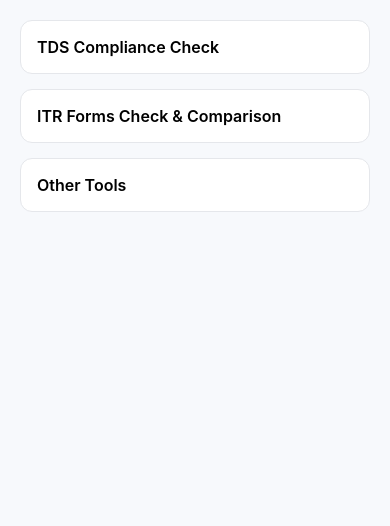
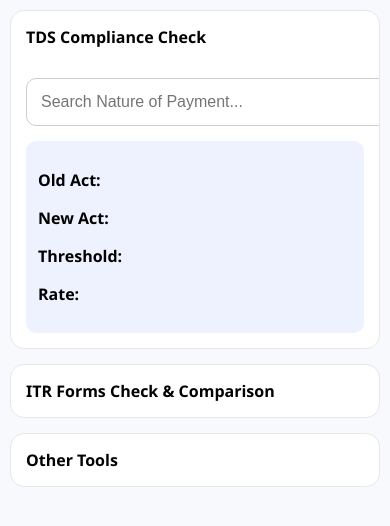
Before and after one commit to tanoojreddy1801-rgb/tds-tool, a plain HTML site: page index.html in a window 390 px wide. Drawn offline with Linux system fonts and the light colour scheme.

Commit message:
Update index.html

```diff
--- a/index.html
+++ b/index.html
@@ -4,46 +4,54 @@
 <meta name="viewport" content="width=device-width, initial-scale=1">
 
 <style>
+
+/* GLOBAL */
 body {
-  font-family: 'Inter', Arial, sans-serif;
+  font-family: 'Segoe UI', Arial, sans-serif;
+  margin: 0;
+  padding: 15px;
   background: #f7f9fc;
-  margin: 0;
-  padding: 20px;
 }
 
-/* SECTION BUTTONS */
-details {
+/* SECTION CARD */
+.section {
   background: white;
-  border-radius: 12px;
+  border-radius: 14px;
   margin-bottom: 15px;
   border: 1px solid #e5e7eb;
   overflow: hidden;
 }
 
-summary {
-  padding: 16px;
-  font-size: 16px;
+/* HEADER */
+.section-header {
+  padding: 15px;
   font-weight: 600;
   cursor: pointer;
-  list-style: none;
+  font-size: 16px;
 }
 
-summary:hover {
+.section-header:hover {
   background: #eef2ff;
 }
 
 /* CONTENT */
 .section-content {
+  display: none;
   padding: 15px;
 }
 
-/* SEARCH */
+/* ACTIVE */
+.section.active .section-content {
+  display: block;
+}
+
+/* INPUT */
 input {
   width: 100%;
   padding: 14px;
+  font-size: 16px;
   border-radius: 10px;
   border: 1px solid #ccc;
-  font-size: 16px;
 }
 
 /* LIST */
@@ -52,14 +60,14 @@ ul {
   padding: 0;
   margin-top: 10px;
   border: 1px solid #ddd;
-  max-height: 200px;
-  overflow-y: auto;
+  border-radius: 10px;
   display: none;
 }
 
 li {
   padding: 12px;
   cursor: pointer;
+  border-bottom: 1px solid #eee;
 }
 
 li:hover {
@@ -69,9 +77,16 @@ li:hover {
 /* RESULT */
 .result {
   margin-top: 15px;
-  background: #f1f5f9;
+  background: #eef2ff;
   padding: 12px;
   border-radius: 10px;
+}
+
+/* MOBILE FIX */
+@media (max-width:600px){
+  body {
+    padding: 10px;
+  }
 }
 
 </style>
@@ -80,12 +95,14 @@ li:hover {
 <body>
 
 <!-- 🔥 TDS TOOL -->
-<details>
-  <summary>TDS Compliance Check</summary>
+<div class="section active">
+
+  <div class="section-header">TDS Compliance Check</div>
 
   <div class="section-content">
 
     <input type="text" id="search" placeholder="Search Nature of Payment...">
+
     <ul id="list"></ul>
 
     <div class="result">
@@ -96,34 +113,31 @@ li:hover {
     </div>
 
   </div>
-</details>
+</div>
 
 <!-- 🔥 COMING SOON -->
-<details>
-  <summary>ITR Forms Check & Comparison</summary>
-  <div class="section-content">
-    Coming Soon
-  </div>
-</details>
+<div class="section">
+  <div class="section-header">ITR Forms Check & Comparison</div>
+  <div class="section-content">Coming Soon</div>
+</div>
 
-<details>
-  <summary>Other Tools</summary>
-  <div class="section-content">
-    Coming Soon
-  </div>
-</details>
+<div class="section">
+  <div class="section-header">Other Tools</div>
+  <div class="section-content">Coming Soon</div>
+</div>
 
 <script>
 
 let data = [];
 
+/* FETCH DATA */
 fetch('data.json')
 .then(res => res.json())
 .then(json => {
   data = json;
 });
 
-/* RENDER */
+/* RENDER LIST */
 function renderList(arr){
   const list = document.getElementById("list");
   list.innerHTML = "";
@@ -159,7 +173,6 @@ document.getElementById("search").addEventListener("input", function(){
 
   if(!val){
     list.style.display = "none";
-    list.innerHTML = "";
     return;
   }
 
@@ -172,6 +185,13 @@ document.getElementById("search").addEventListener("input", function(){
   renderList(filtered);
 });
 
+/* ACCORDION */
+document.querySelectorAll(".section-header").forEach(header => {
+  header.onclick = () => {
+    header.parentElement.classList.toggle("active");
+  };
+});
+
 </script>
 
 </body>
```
